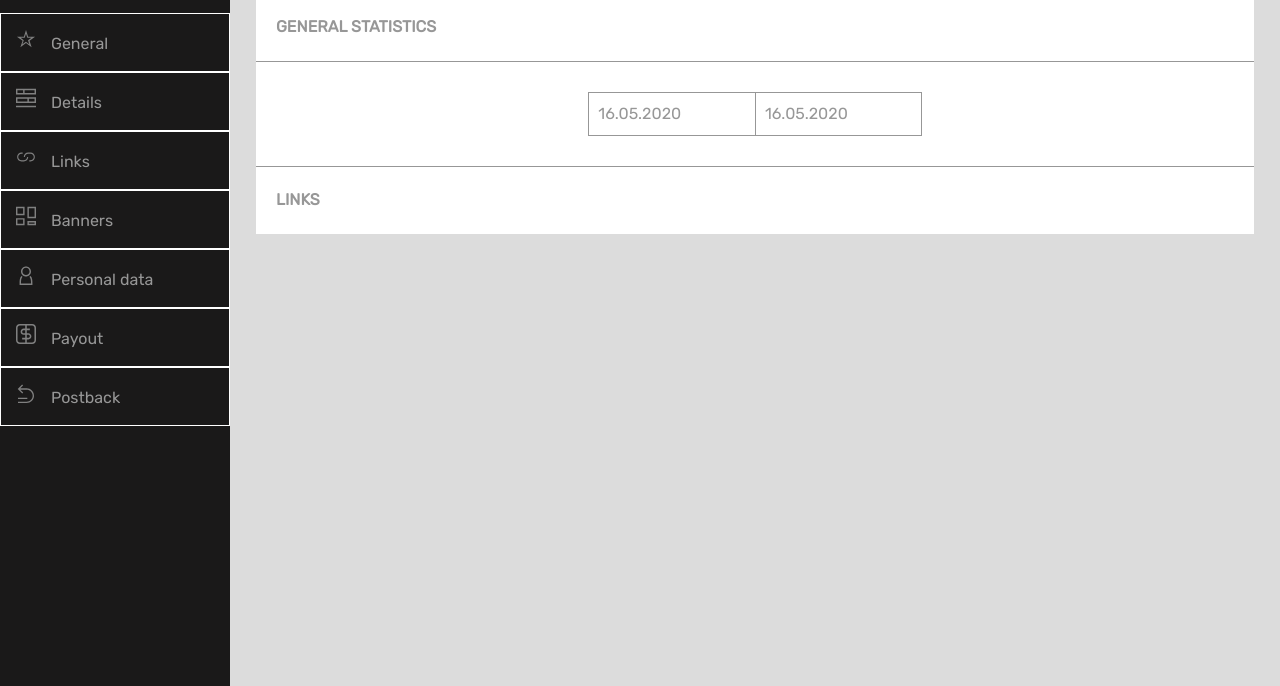
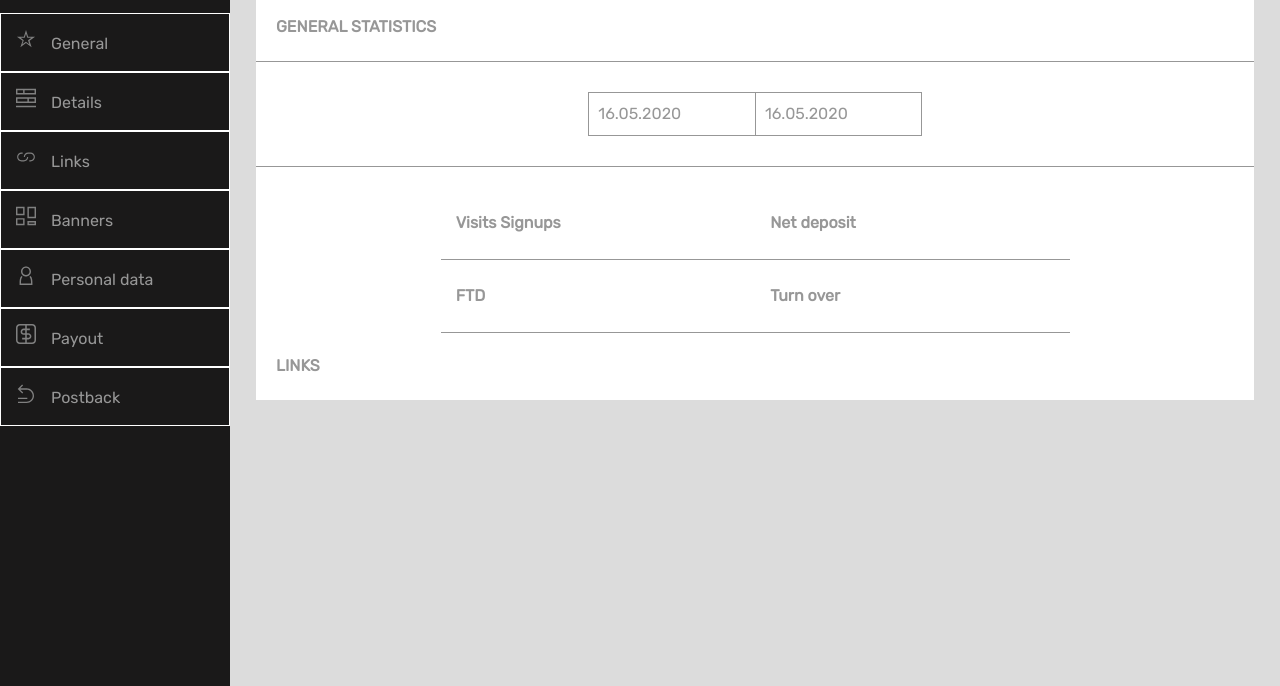
Before and after one commit to tomecky1/solo-project, a website: page index.html in a window 1280 px wide. Shown: the part 114-800 px from the top of the page. Drawn offline with Linux system fonts and the light colour scheme; a web font is replaced by a local one.

Commit message:
Add content wrapper

```diff
--- a/index.html
+++ b/index.html
@@ -69,6 +69,26 @@
             16.05.2020
           </span>
         </div>
+        <div class="main-wrapper">
+          <div class="container">
+            <div class="d-flex row">
+              <div class="d-flex content content1 col-md-6 py-2 justify-content-start align-items-center">
+                <p class="thick">Visits Signups</p>
+              </div>
+              <div class="d-flex content content2 col-md-6 py-2 justify-content-start align-items-center">
+                <p class="thick">Net deposit</p>
+              </div>
+            </div>
+            <div class="d-flex row">
+              <div class="d-flex content content1 col-md-6 py-2 justify-content-start align-items-center">
+                <p class="thick">FTD</p>
+              </div>
+              <div class="d-flex content content2 col-md-6 py-2 justify-content-start align-items-center">
+                <p class="thick">Turn over</p>
+              </div>
+            </div>
+          </div>
+        </div>
         <h4>LINKS</h4>
       </div>
     <!-- </div> -->
--- a/sass/style.scss
+++ b/sass/style.scss
@@ -28,8 +28,8 @@ body {
     width: 100%;
     max-width: 1170px;
     margin: 0 auto;
-    padding-left: 15px;
-    padding-right: 15px;
+    padding-left: 20%;
+    padding-right: 20%;
 
 }
 .container-fluid {
@@ -146,3 +146,9 @@ h3 {
 h4 {
     padding-left: 2%;
 }
+.thick {
+    font-weight: bold;
+}
+.content {
+    border-bottom: #979797 solid 1px;
+}
```
Also changed, not shown: css/style.css, 1 other file.
